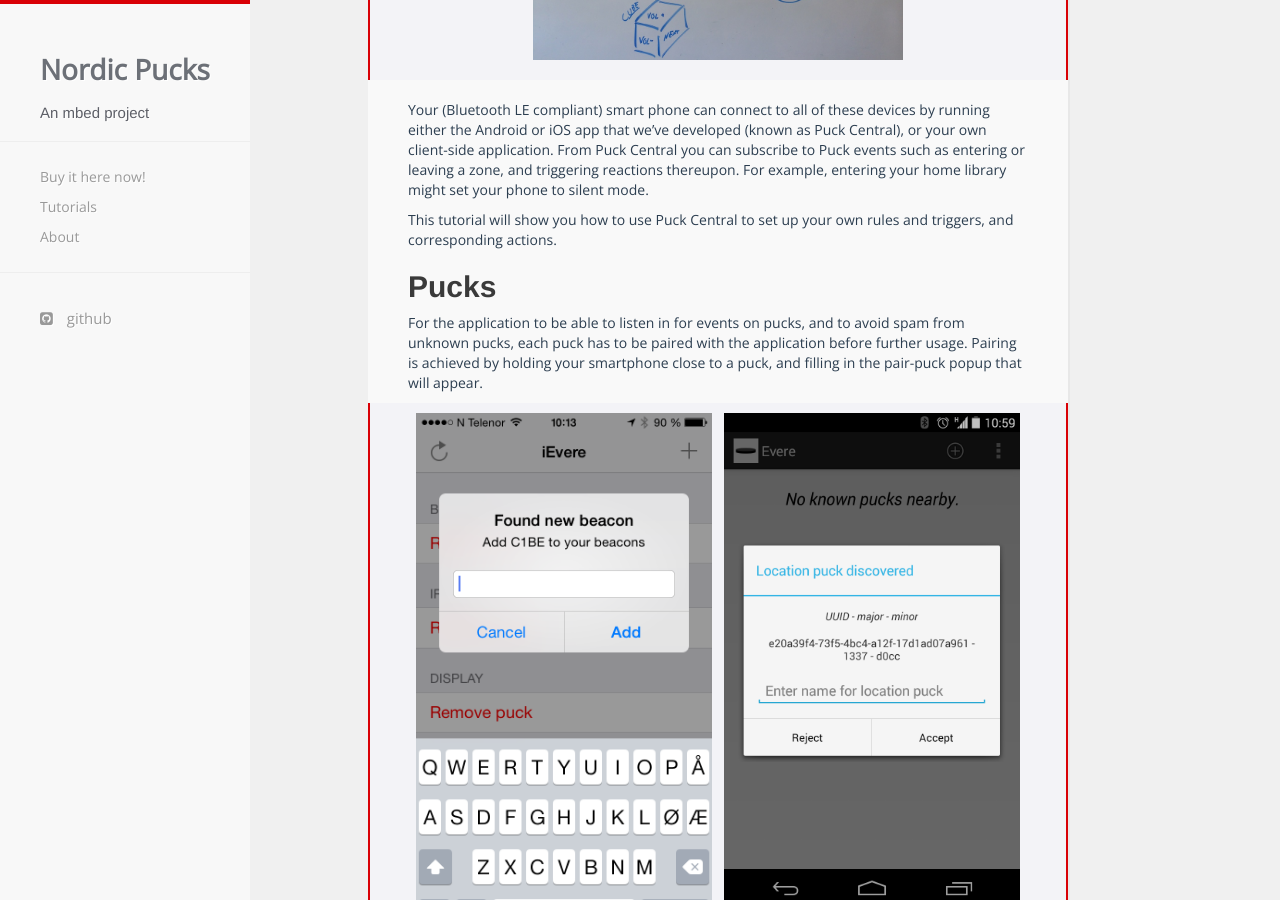
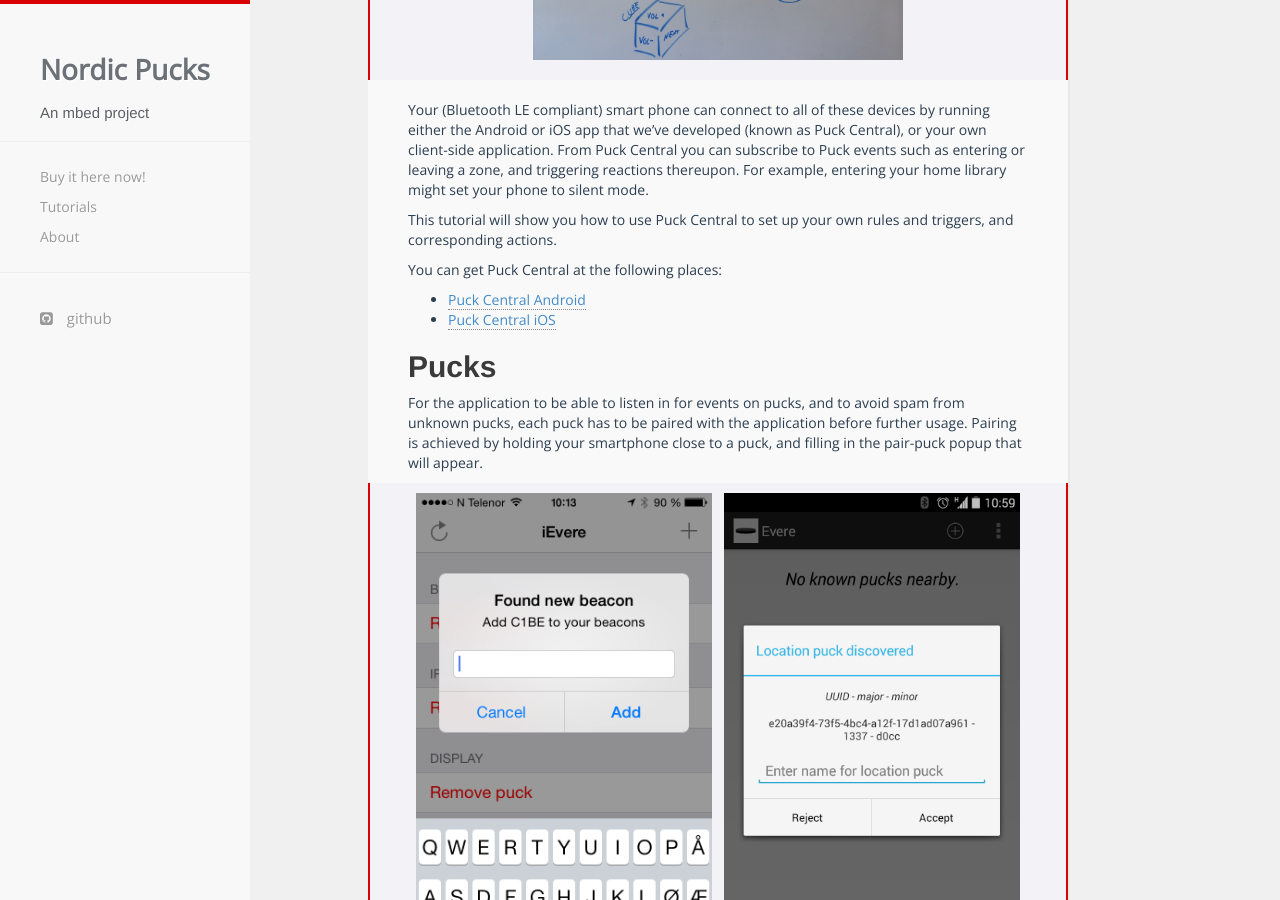
Before and after one commit to NordicPlayground/puck, a Jekyll site: the page built from _tutorials/smartphone-apps.md, in a window 1280 px wide and 900 px high, scrolled down 487 px. Built offline with Jekyll 4.4.1, drawn with Linux system fonts in a browser that asks for light colours; nearby versions of some CDN libraries; comment, search, counter and statistics services are not loaded; some of the changed text lies outside the part shown.

Commit message:
Add more prominent links to smapps from tutorial.

```diff
--- a/_tutorials/smartphone-apps.md
+++ b/_tutorials/smartphone-apps.md
@@ -16,6 +16,11 @@
 From Puck Central you can subscribe to Puck events such as entering or leaving a zone, and triggering reactions thereupon. For example, entering your home library might set your phone to silent mode.
 
 This tutorial will show you how to use Puck Central to set up your own rules and triggers, and corresponding actions.
+
+You can get Puck Central at the following places:
+
+- [Puck Central Android](https://github.com/NordicSemiconductor/puck-central-android)
+- [Puck Central iOS](https://github.com/NordicSemiconductor/puck-central-ios)
 
 ## Pucks
 
@@ -105,5 +110,5 @@
 
 If you wish to extend the client application with your own actuators, you can read how to do so at the github pages of the respective applications.
 
-- [Puck Central android](https://github.com/NordicSemiconductor/puck-central-android)
+- [Puck Central Android](https://github.com/NordicSemiconductor/puck-central-android)
 - [Puck Central iOS](https://github.com/NordicSemiconductor/puck-central-ios)
```
